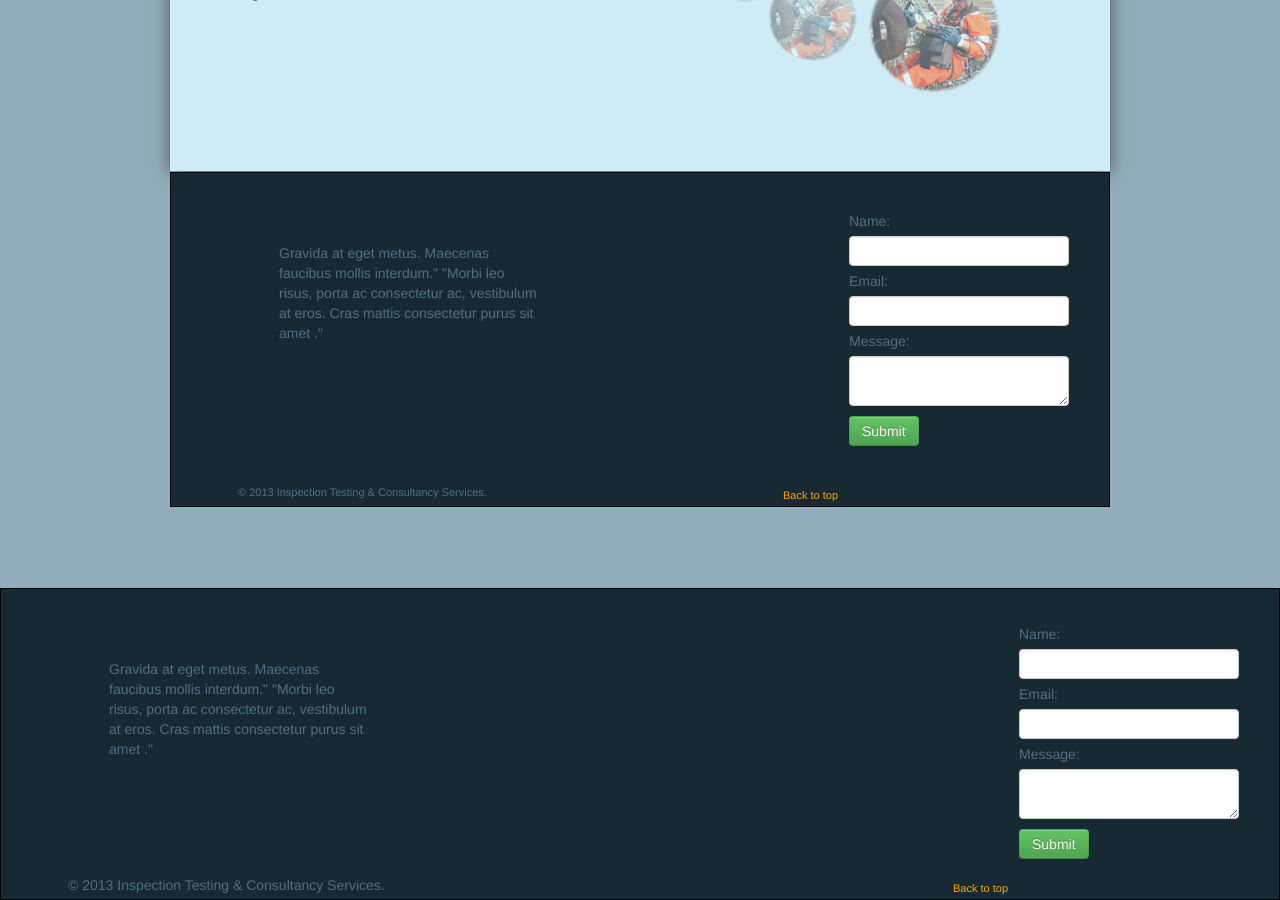
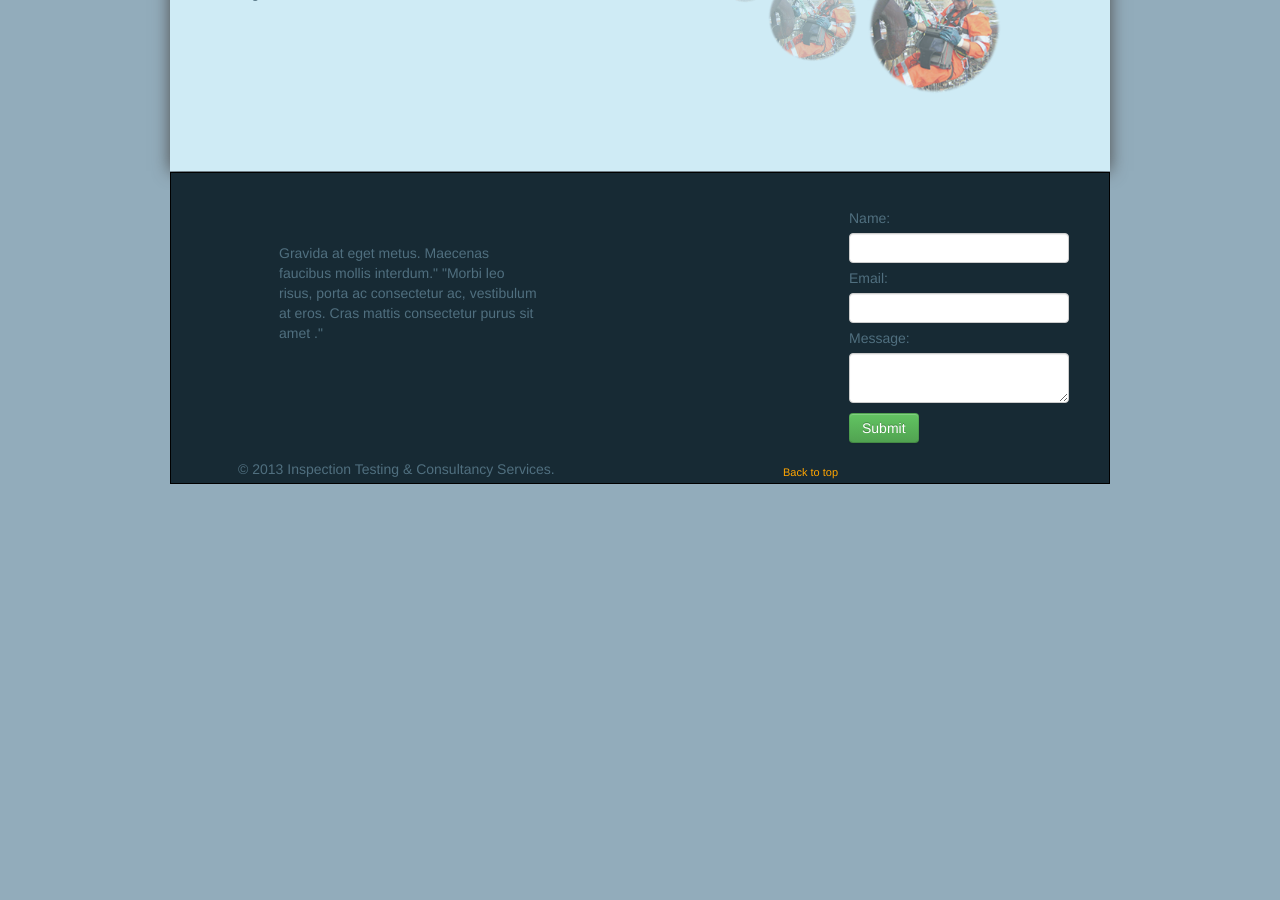
Before and after one commit to Grace19/Giporlos, a Jekyll site: the page built from index.html, in a window 1280 px wide and 900 px high, scrolled down 2094 px. Built offline with Jekyll 4.4.1, drawn with Linux system fonts in a browser that asks for light colours; after the commit the page ends 2578 px from its top, so only the background shows below that.

Commit message:
fix template

```diff
--- a/index.html
+++ b/index.html
@@ -56,42 +56,3 @@ layout: default
             "Maecenas sed diam eget risus varius blandit sit amet non magna."
           </p>
       </div><!-- end .content -->
-
-
-      <div id="contact" class="contentinfo">
-        <div class="btt pull-right"/>
-      <form>
-        <fieldset>
-        <label>Name:</label>
-        <input type="text" name="Name"/>
-        <label>Email:</label>
-        <input type="text" name="Email"/>
-        <label>Message:</label>
-        <textarea type="textarea"> </textarea>
-        <br>
-        <button type="submit" class="btn btn-success">Submit</button>
-        <fieldset>
-      <form>
-
-      </div>
-        <p class="pull-left">
-          Gravida at eget metus. Maecenas faucibus mollis interdum."
-          "Morbi leo risus, porta ac consectetur ac, vestibulum at eros.
-          Cras mattis consectetur purus sit amet ."
-        </p>
-      </div><!-- end .content -->
-
-      <footer>
-        <div id="btt" class="btt">
-        <p class="btt pull-right"> <a class="scrollPage" href=".container">Back to top</a>
-          <div>
-      <div id="footertext" class="footertext">
-          <p>
-            © 2013 Inspection Testing & Consultancy Services.
-          </p>
-      </div>
-      </footer>
-      </div>
-    </div><!-- end .container -->
-  </body>
-</html>
```
